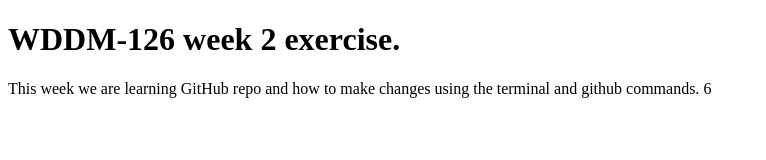
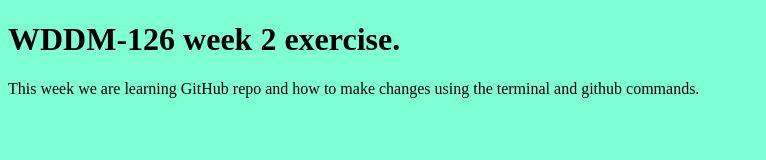
Before and after one commit to n01726797/WDDM-126, a plain HTML site: page index.html in a window 1280 px wide. Shown: the whole page, without its empty margins (0-766 px from the left). Drawn offline with Linux system fonts and the light colour scheme.

Commit message:
This is my third commit

```diff
--- a/index.html
+++ b/index.html
@@ -4,9 +4,11 @@
     <meta charset="UTF-8">
     <meta name="viewport" content="width=device-width, initial-scale=1.0">
     <title>Document</title>
+    <link rel = "stylesheet" href="styles.css"
 </head>
 <body>
  <h1> WDDM-126 week 2 exercise. </h1>
  <p1> This week we are learning GitHub repo and how to make changes using the terminal and github commands. </p1>
+
 </body>
-</html>6
+</html>
```
Also changed, not shown: styles.css (line endings or trailing spaces).
